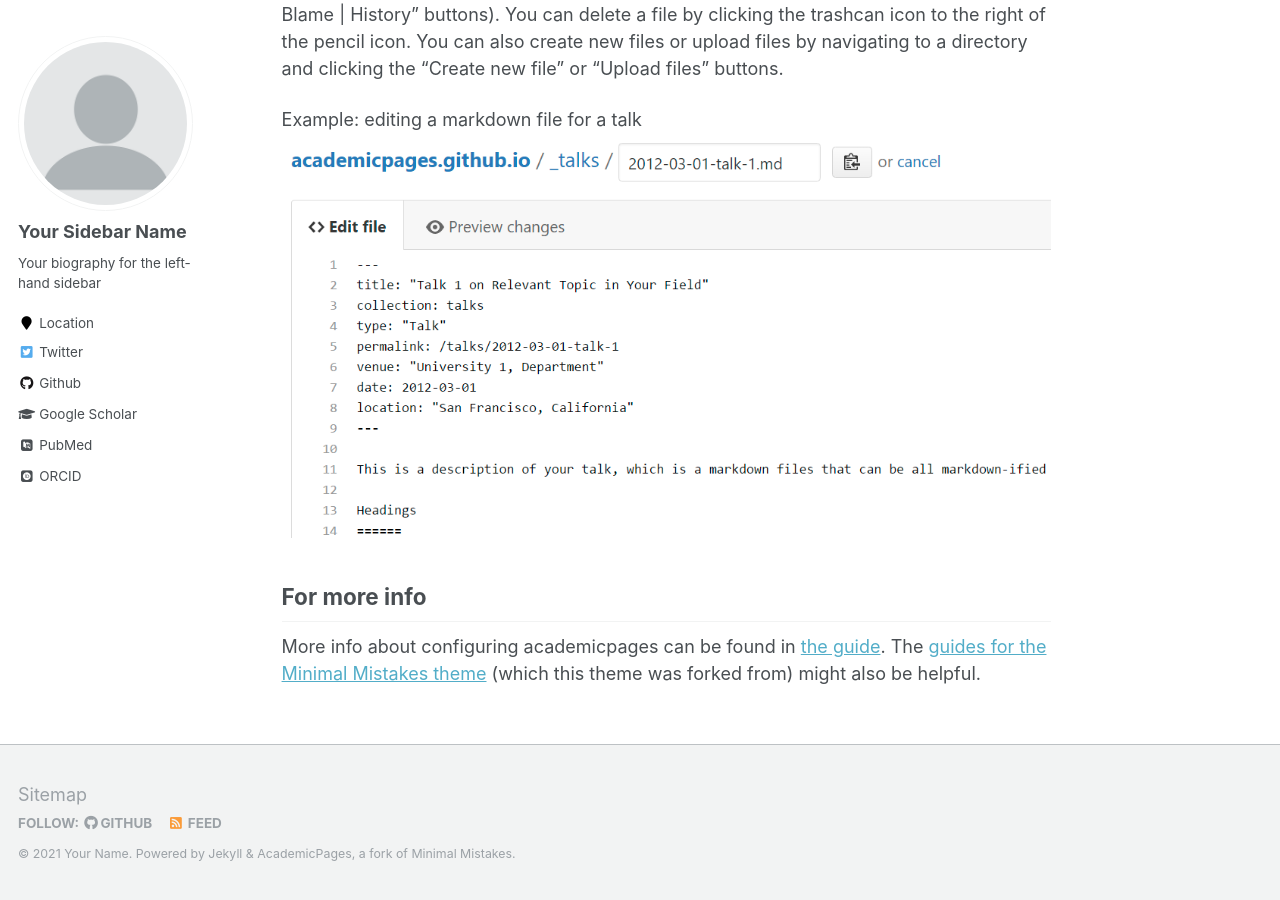
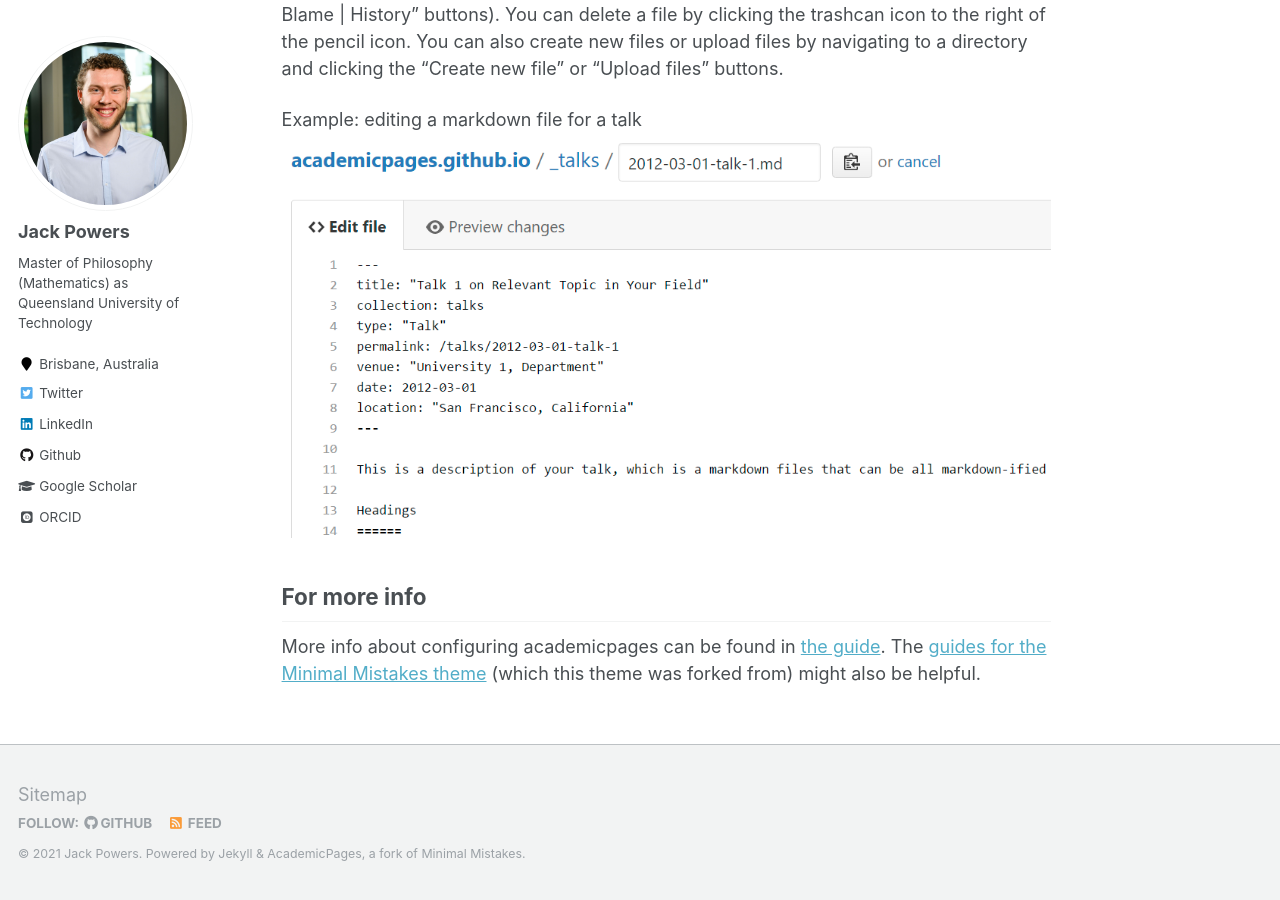
Before and after one commit to jack-powers/jack-powers.github.io, a Jekyll site: the page built from _pages/about.md, in a window 1280 px wide and 900 px high, scrolled down 2463 px. Built offline with Jekyll 4.4.1, drawn with Linux system fonts in a browser that asks for light colours; some web fonts are replaced; some of the changed text lies outside the part shown.

```diff
--- a/_config.yml
+++ b/_config.yml
@@ -7,13 +7,13 @@
 
 # Site Settings
 locale                   : "en-US"
-title                    : "Your Name / Site Title"
+title                    : "Jack Powers"
 title_separator          : "-"
-name                     : &name "Your Name"
+name                     : &name "Jack Powers"
 description              : &description "personal description"
-url                      : https://academicpages.github.io # the base hostname & protocol for your site e.g. "https://mmistakes.github.io"
+url                      : https://jack-powers.com # the base hostname & protocol for your site e.g. "https://mmistakes.github.io"
 baseurl                  : "" # the subpath of your site, e.g. "/blog"
-repository               : "academicpages/academicpages.github.io"
+repository               : "jack-powers/jack-powers.github.io"
 teaser                   :  # filename of teaser fallback teaser image placed in /images/, .e.g. "500x300.png"
 breadcrumbs              : false # true, false (default)
 words_per_minute         : 160
@@ -80,13 +80,13 @@ analytics:
 
 # Site Author
 author:
-  name             : "Your Sidebar Name"
-  avatar           : "profile.png"
-  bio              : "Your biography for the left-hand sidebar"
-  location         : "Location"
+  name             : "Jack Powers"
+  avatar           : "jack2.jpg"
+  bio              : "Master of Philosophy (Mathematics) as Queensland University of Technology"
+  location         : "Brisbane, Australia"
   employer         :
-  pubmed           : "https://www.ncbi.nlm.nih.gov/pubmed/?term=john+snow"
-  googlescholar    : "http://yourfullgooglescholarurl.com"
+  pubmed           : #"https://www.ncbi.nlm.nih.gov/pubmed/?term=john+snow"
+  googlescholar    : "https://scholar.google.com.au/citations?user=d_Mj6k4AAAAJ&hl=en"
   email            :
   researchgate     :  # example: "https://www.researchgate.net/profile/yourprofile"
   uri              :
@@ -102,7 +102,7 @@ author:
   instagram        :
   impactstory      : #"https://profiles.impactstory.org/u/xxxx-xxxx-xxxx-xxxx"
   lastfm           :
-  linkedin         :
+  linkedin         : "https://www.linkedin.com/in/jackpowers2/"
   orcid            : "http://orcid.org/yourorcidurl"
   pinterest        :
   soundcloud       :
```
Also changed, not shown: CONTRIBUTING.md (deleted, +0 -5 lines), README.md (deleted, +0 -31 lines), CHANGELOG.md (deleted), images/jack.jpg (added), images/jack2.jpg (added).
